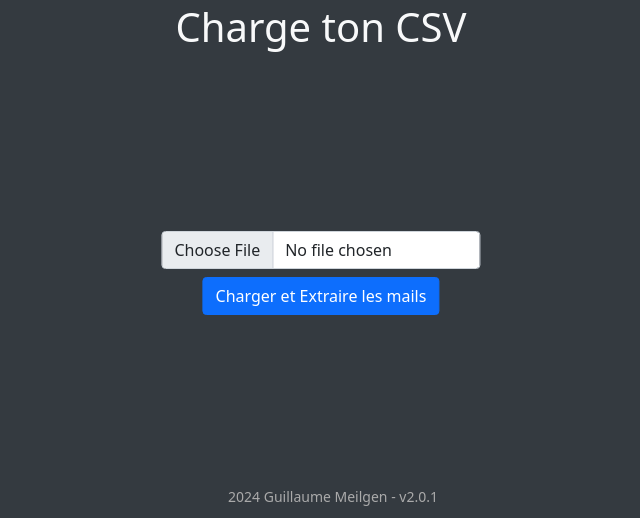
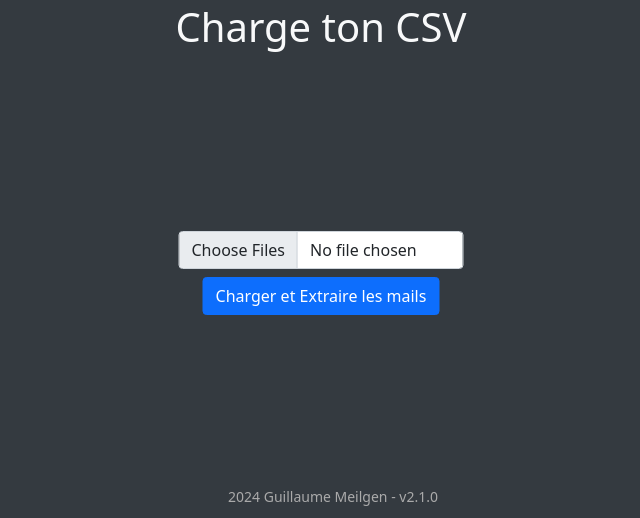
Before and after one commit to guigsguigs/Cci-Netty-App, a Flask app: page / in a window 1280 px wide. Shown: the part 282-800 px from the top of the page, without its empty margins (319-959 px from the left). Run offline with Flask 3, Linux system fonts and the light colour scheme.

Commit message:
Update upload.html

```diff
--- a/templates/upload.html
+++ b/templates/upload.html
@@ -25,7 +25,7 @@
             margin-top: 45%;
             left: 50%;
             transform: translateX(-50%);
-            width: 28%;
+            width: 25%;
             text-align: center;
         }
         .footer {
@@ -41,7 +41,7 @@
     <div class="container">
         <h1>Charge ton CSV</h1>
         <form action="/" method="post" enctype="multipart/form-data">
-            <input type="file" name="file" class="form-control mb-2">
+            <input type="file" name="file" class="form-control mb-2" multiple>
             <button type="submit" class="btn btn-primary">Charger et Extraire les mails</button>
         </form>
         {% with messages = get_flashed_messages() %}
@@ -52,7 +52,7 @@
           {% endif %}
         {% endwith %}
         <div class="footer">
-            <small>2024 Guillaume Meilgen - v2.0.1</small>
+            <small>2024 Guillaume Meilgen - v2.1.0</small>
         </div>
     </div>
     <script src="https://cdn.jsdelivr.net/npm/bootstrap@5.1.3/dist/js/bootstrap.bundle.min.js"></script>
```
